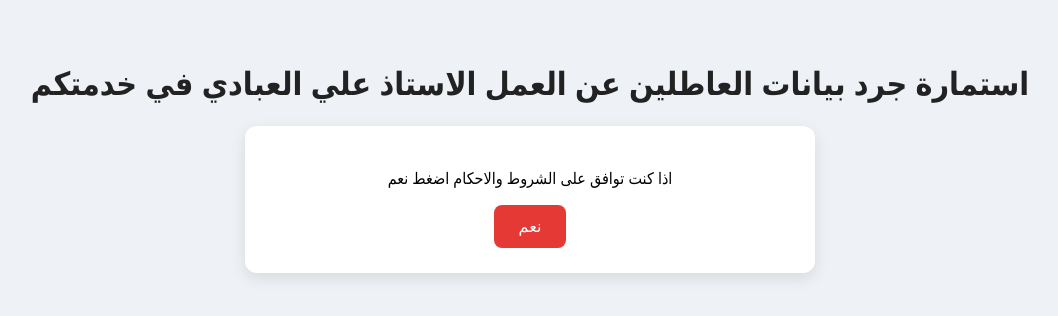
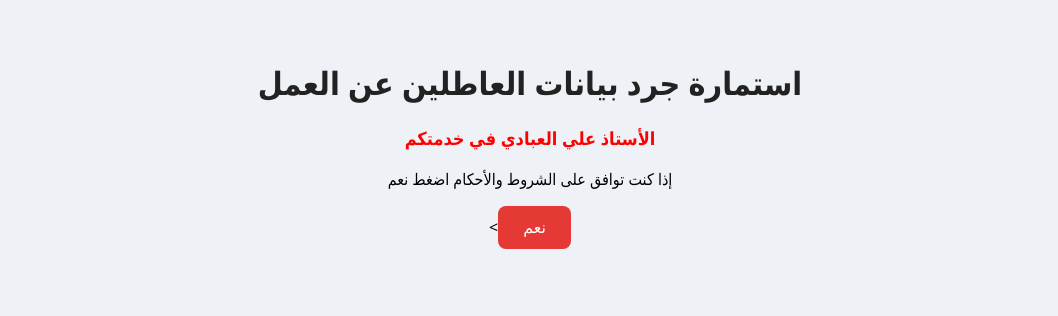
Before and after one commit to fvvkbtmxyt-ship-it/Ali, a plain HTML site: page index.html in a window 1280 px wide. Shown: the whole page, without its empty margins (110-1168 px from the left). Drawn offline with Linux system fonts and the light colour scheme.

Commit message:
Revise welcome message and add new statement

```diff
--- a/index.html
+++ b/index.html
@@ -21,10 +21,13 @@ img { max-width:100%; border-radius:10px; margin:20px 0; }
 
 <!-- الصفحة 1: الترحيب -->
 <div id="page1" class="page active">
-  <h1>استمارة جرد بيانات العاطلين عن العمل الاستاذ علي العبادي في خدمتكم </h1>
-  <div class="box">
-    <p>اذا كنت توافق على الشروط والاحكام اضغط نعم</p>
-    <button class="red-btn" onclick="gotoPage(2)">نعم</button>
+ <h1>استمارة جرد بيانات العاطلين عن العمل</h1>
+
+<!-- العبارة الجديدة -->
+<p style="color:red; font-weight:bold; font-size:18px;">الأستاذ علي العبادي في خدمتكم</p>
+
+<p>إذا كنت توافق على الشروط والأحكام اضغط نعم</p>
+<button class="red-btn" onclick="gotoPage(2)">نعم</button>>
   </div>
 </div>
 
```
